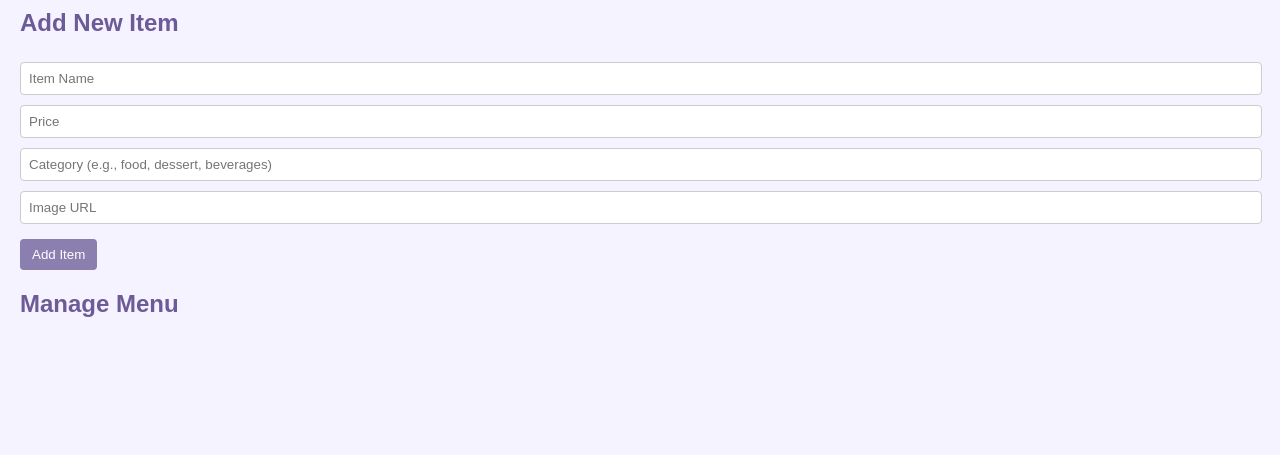
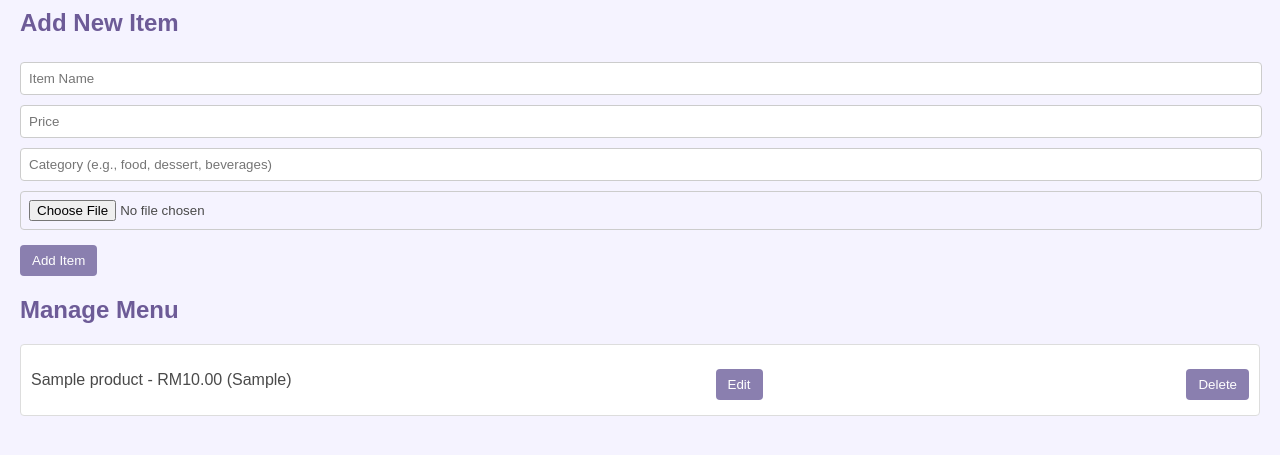
Before and after one commit to Gridiffin/FSKTM-Kiosk, a PHP site: page /admin.html in a window 1280 px wide. Shown: the part 191-646 px from the top of the page. Run offline with PHP 8.4, Linux system fonts and the light colour scheme; tables that the repository leaves empty or names only in its code hold one stand-in row (values such as "Sample post").

Commit message:
git commit

```diff
--- a/ProjectWebDev/admin.html
+++ b/ProjectWebDev/admin.html
@@ -27,14 +27,15 @@
             adminContainer.innerHTML = ""; // Clear existing content
 
             const products = await fetchProducts();
+            console.log("Fetched products:", products); // Debugging line
 
-            products.forEach((item, index) => {
+            products.forEach((item) => {
                 const itemRow = document.createElement("div");
                 itemRow.className = "item-row";
 
                 // Item details
                 const details = document.createElement("p");
-                details.textContent = `${item.name} - RM${item.price.toFixed(2)} (${item.category})`;
+                details.textContent = `${item.name} - RM${item.price} (${item.category})`;
 
                 // Edit button
                 const editButton = document.createElement("button");
@@ -44,7 +45,7 @@
                 // Delete button
                 const deleteButton = document.createElement("button");
                 deleteButton.textContent = "Delete";
-                deleteButton.onclick = () => deleteItem(item.prodID);
+                deleteButton.onclick = () => deleteItem(item.prodID); // Pass prodID here
 
                 itemRow.appendChild(details);
                 itemRow.appendChild(editButton);
@@ -58,26 +59,26 @@
             const name = document.getElementById("item-name").value;
             const price = parseFloat(document.getElementById("item-price").value);
             const category = document.getElementById("item-category").value;
-            const image = document.getElementById("item-image").value;
+            const imageFile = document.getElementById("item-image").files[0]; // Get the uploaded file
 
-            if (name && price && category && image) {
+            if (name && price && category && imageFile) {
                 const formData = new FormData();
                 formData.append('action', 'add');
                 formData.append('prodName', name);
                 formData.append('prodPrice', price);
-                formData.append('prodPic', image);
                 formData.append('prodType', category);
+                formData.append('prodPic', imageFile); // Append the file
 
                 const response = await fetch('admin_process.php', {
                     method: 'POST',
-                    body: formData
+                    body: formData // Send FormData directly
                 });
 
                 const result = await response.text();
                 alert(result);
                 displayAdminMenu();
             } else {
-                alert("Please fill in all fields!");
+                alert("Please fill in all fields and select an image!");
             }
         }
 
@@ -86,15 +87,20 @@
             const newName = prompt("Enter new name:", item.name) || item.name;
             const newPrice = parseFloat(prompt("Enter new price:", item.price)) || item.price;
             const newCategory = prompt("Enter new category:", item.category) || item.category;
-            const newImage = prompt("Enter new image URL:", item.image) || item.image;
+            const newImageFile = document.getElementById("item-image").files[0]; // Get the new uploaded file
 
             const formData = new FormData();
             formData.append('action', 'edit');
             formData.append('prodID', item.prodID);
             formData.append('prodName', newName);
             formData.append('prodPrice', newPrice);
-            formData.append('prodPic', newImage);
             formData.append('prodType', newCategory);
+
+            if (newImageFile) {
+                formData.append('prodPic', newImageFile); // Append the new image file
+            } else {
+                formData.append('prodPic', item.image); // Keep the existing image
+            }
 
             const response = await fetch('admin_process.php', {
                 method: 'POST',
@@ -108,6 +114,7 @@
 
         // Delete an item
         async function deleteItem(prodID) {
+            console.log("Deleting product with ID:", prodID); // Debugging line
             if (confirm("Are you sure you want to delete this item?")) {
                 const response = await fetch(`delete_product.php?prodID=${prodID}`);
                 const result = await response.text();
@@ -157,11 +164,13 @@
         <!-- Add Item Form -->
         <section>
             <h2>Add New Item</h2>
-            <input type="text" id="item-name" placeholder="Item Name" required>
-            <input type="number" id="item-price" placeholder="Price" required>
-            <input type="text" id="item-category" placeholder="Category (e.g., food, dessert, beverages)" required>
-            <input type="text" id="item-image" placeholder="Image URL" required>
-            <button onclick="addItem()">Add Item</button>
+            <form id="add-item-form" enctype="multipart/form-data">
+                <input type="text" id="item-name" placeholder="Item Name" required>
+                <input type="number" id="item-price" placeholder="Price" required>
+                <input type="text" id="item-category" placeholder="Category (e.g., food, dessert, beverages)" required>
+                <input type="file" id="item-image" name="item-image" accept="image/*" required>
+                <button type="button" onclick="addItem()">Add Item</button>
+            </form>
         </section>
 
         <!-- Admin Menu -->
--- a/ProjectWebDev/fetch_product.php
+++ b/ProjectWebDev/fetch_product.php
@@ -3,7 +3,7 @@
 include 'connection.php';
 
 // Fetch products from the database
-$query = "SELECT prodName AS name, CAST(prodPrice AS DECIMAL(10,2)) AS price, prodPic AS image, prodType AS category FROM product";
+$query = "SELECT prodID, prodName AS name, CAST(prodPrice AS DECIMAL(10,2)) AS price, prodPic AS image, prodType AS category FROM product";
 $result = $conn->query($query);
 
 if ($result->num_rows > 0) {
```
